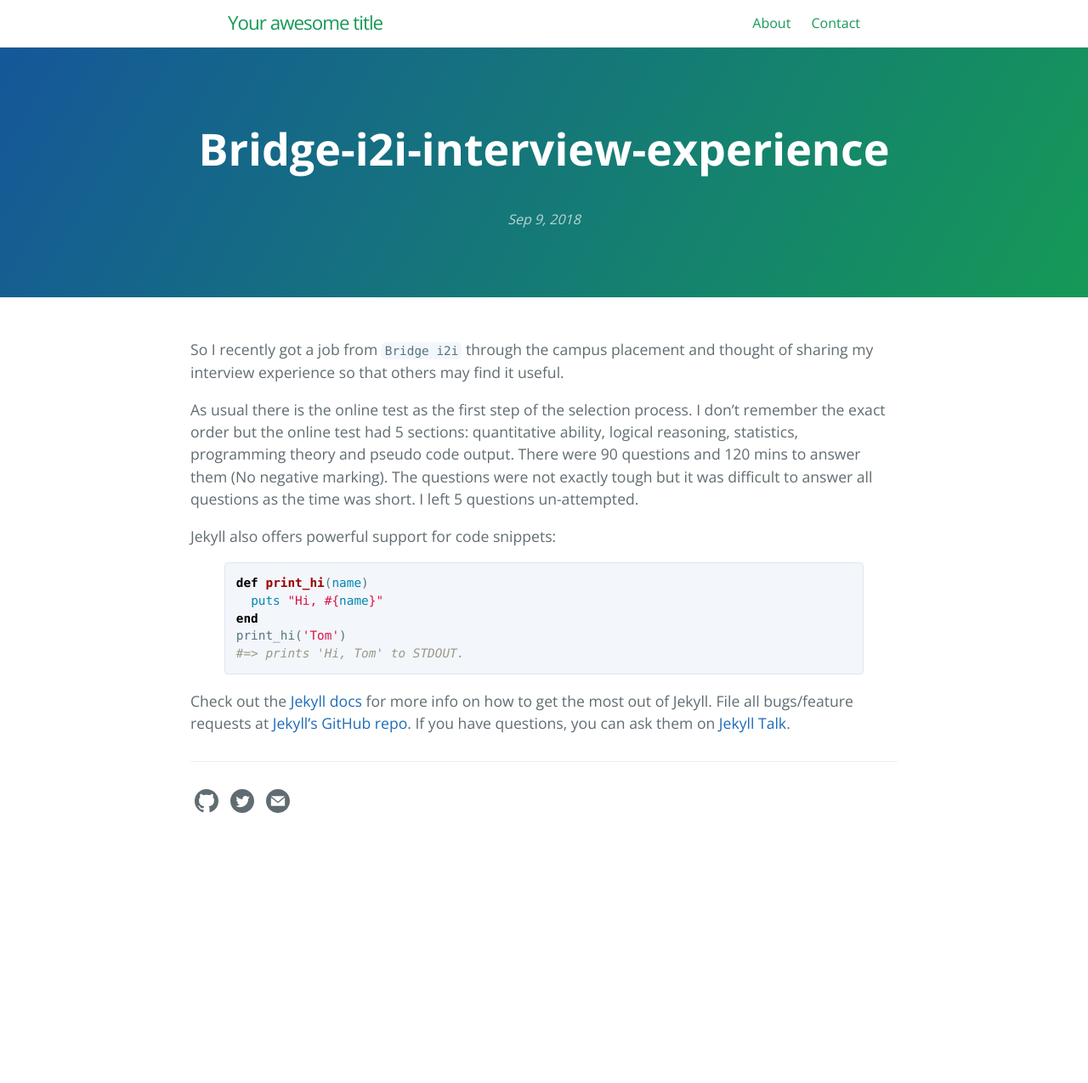
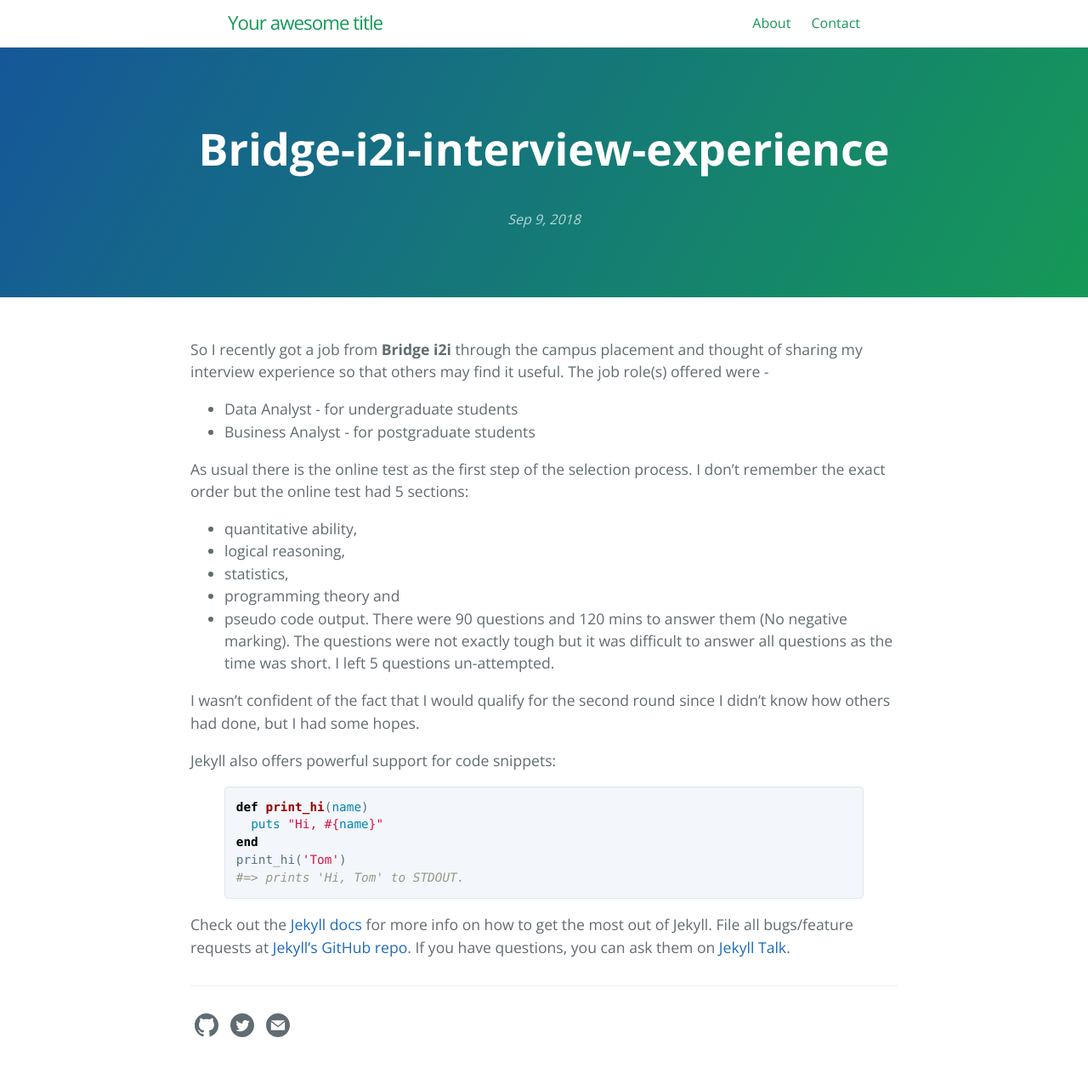
Before and after one commit to Swastik1993/Swastik1993.github.io, a Jekyll site: the page built from _posts/2018-09-09-bridge-i2i-interview-experience.markdown, in a window 1280 px wide. Shown: the whole page at 85% size. Built offline with Jekyll 4.4.1, drawn with Linux system fonts in a browser that asks for light colours; before the commit the page ends 1011 px from its top, so only the background shows below that.

Commit message:
new post update

```diff
--- a/_posts/2018-09-09-bridge-i2i-interview-experience.markdown
+++ b/_posts/2018-09-09-bridge-i2i-interview-experience.markdown
@@ -4,17 +4,19 @@ title:  "Bridge-i2i-interview-experience"
 date:   2018-09-09 10:30:00 +0530
 categories: interview
 ---
-So I recently got a job from `Bridge i2i` through the campus placement and thought of sharing my interview experience so that others may find it useful.
+So I recently got a job from __Bridge i2i__ through the campus placement and thought of sharing my interview experience so that others may find it useful. The job role(s) offered were -
+* Data Analyst - for undergraduate students
+* Business Analyst - for postgraduate students
 
 As usual there is the online test as the first step of the selection process. I don't remember the exact order but the online test had 5 sections:
-quantitative ability,
-logical reasoning,
-statistics,
-programming theory and
-pseudo code output.
+* quantitative ability,
+* logical reasoning,
+* statistics,
+* programming theory and
+* pseudo code output.
 There were 90 questions and 120 mins to answer them (No negative marking). The questions were not exactly tough but it was difficult to answer all questions as the time was short. I left 5 questions un-attempted.
 
-
+I wasn't confident of the fact that I would qualify for the second round since I didn't know how others had done, but I had some hopes.
 
 Jekyll also offers powerful support for code snippets:
 
```
